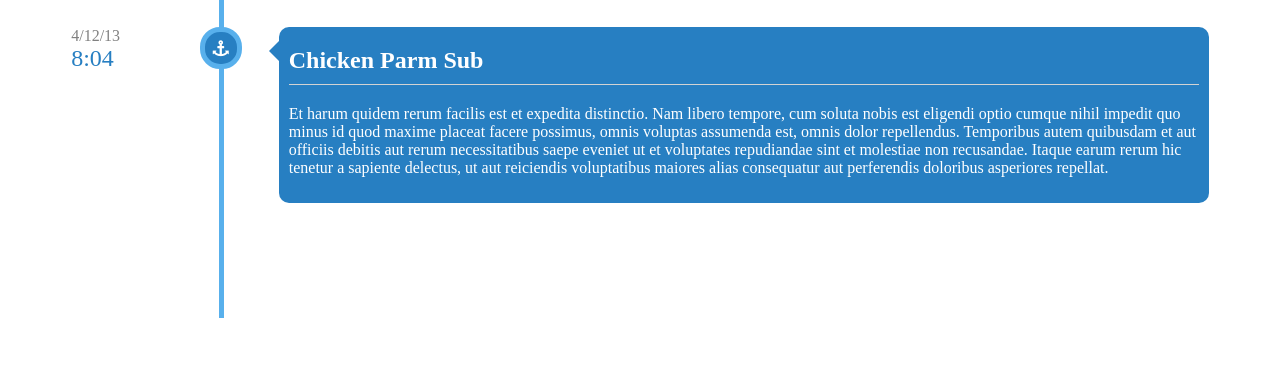
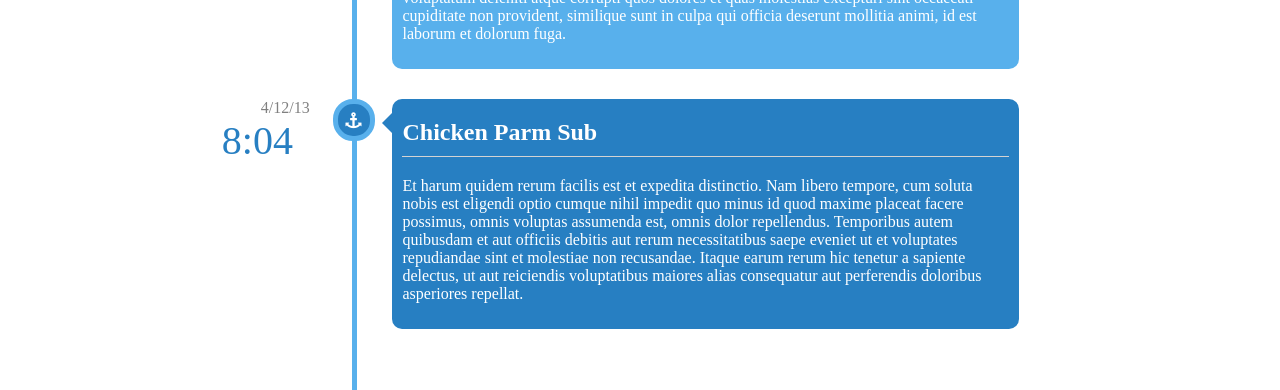
Before and after one commit to eddanieles/RWD-Timeline, a plain HTML site: page index.html in a window 1280 px wide. Shown: the part 599-989 px from the top of the page. Before the commit the page ends 917 px from the top, so only its background shows below. Drawn offline with Linux system fonts and the light colour scheme.

Commit message:
updated media screen 1024

```diff
--- a/styles.css
+++ b/styles.css
@@ -76,6 +76,7 @@ section {
   body {
     display: flex;
     flex-direction: column;
+    justify-content: space-around;
   }
 
   section {
@@ -117,3 +118,17 @@ section {
   }
 
 }
+
+@media screen and (min-width: 1024px) {
+  section {
+    width: 60%;
+  }
+
+  .time {
+    font-size: 250%;
+    position: relative;
+    left: -39px;
+  }
+
+
+}
```
